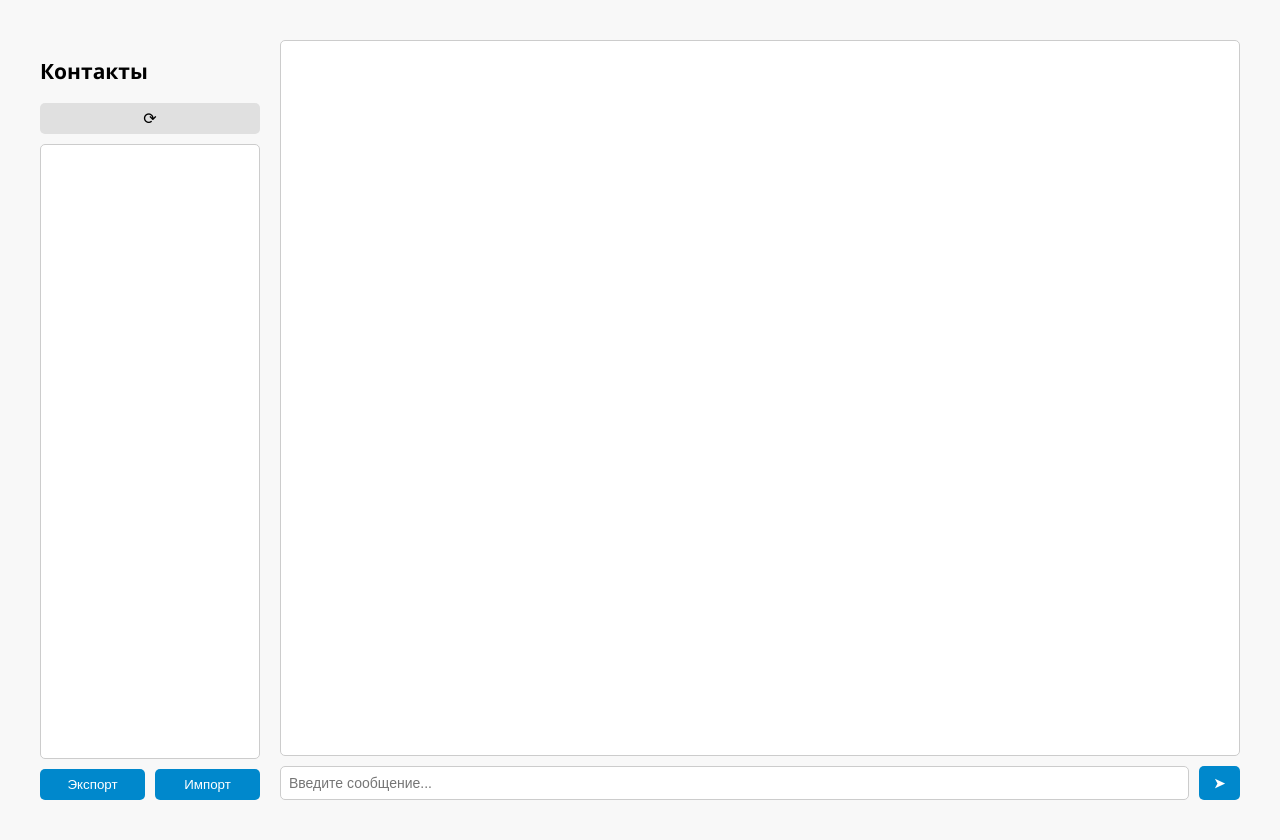
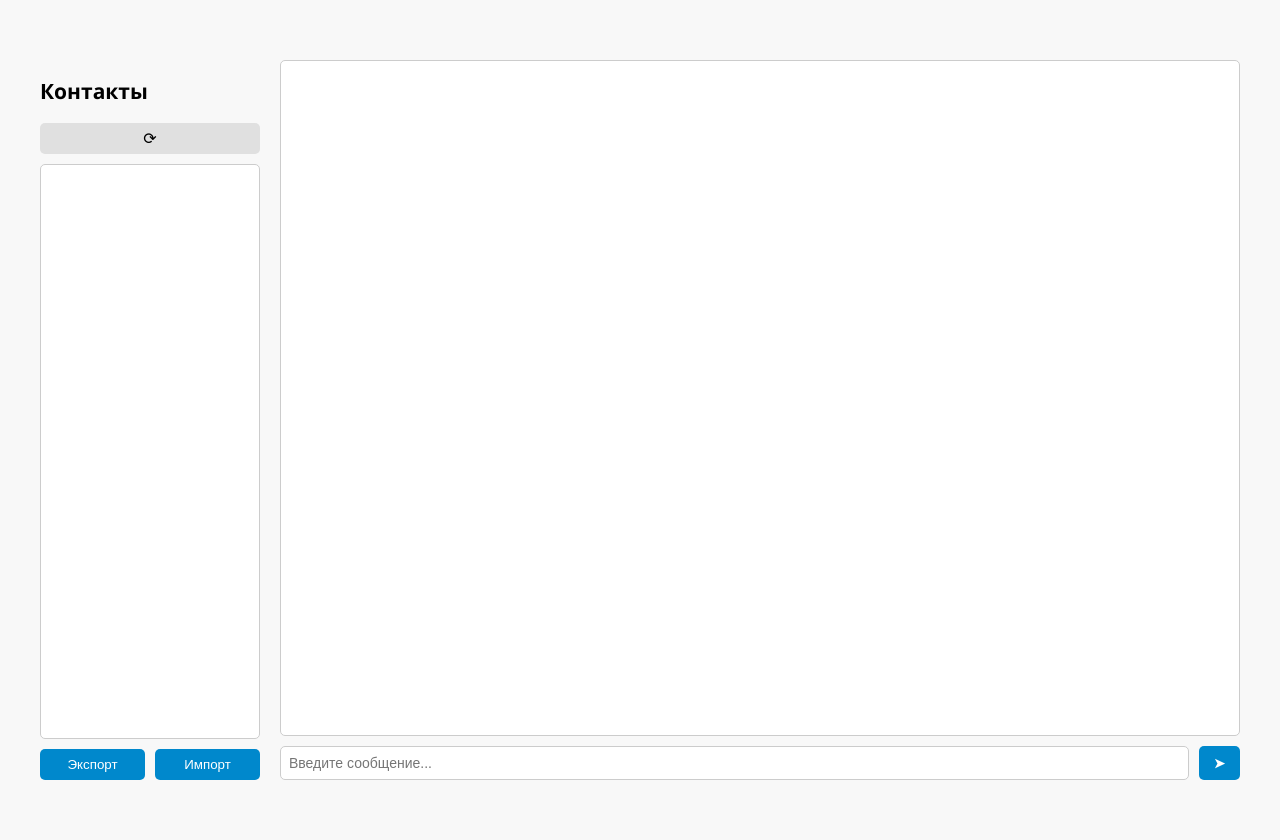
Before and after one commit to mkuznetsoff/udsu-p2p-chat, a Python web app: template templates/index.html in a window 1280 px wide. Run offline with Jinja, Linux system fonts and the light colour scheme; the template is opened without the code that fills it: most values are stand-ins (such as "Sample title", 1, 10 or a date in 2020).

Commit message:
Assistant checkpoint: Fix chat container height and login error handling
Assistant generated file changes:
- static/style.css: Adjust chat container padding
- app.py: Add error handling to login

---

User prompt:

оменять чтобы сделать весь чат чуть выше от нижнего края. так же пишеь Internal Server Error
The server encountered an internal error and was unable to complete your request. Either the server is overloaded or there is an error in the application.

после страницы логина

Replit-Commit-Author: Assistant
Replit-Commit-Session-Id: 73db294b-c522-4915-b0e2-1f47dadc341e

```diff
--- a/static/style.css
+++ b/static/style.css
@@ -61,11 +61,11 @@ body {
 .chat-container {
     display: flex;
     gap: 20px;
-    height: 100vh;
+    height: 95vh;
     width: 100%;
     padding: 20px;
     box-sizing: border-box;
-    margin: 0;
+    margin: 20px 0;
 }
 
 .contacts-panel {
```
Also changed, not shown: app.py (+5 -3 lines).
